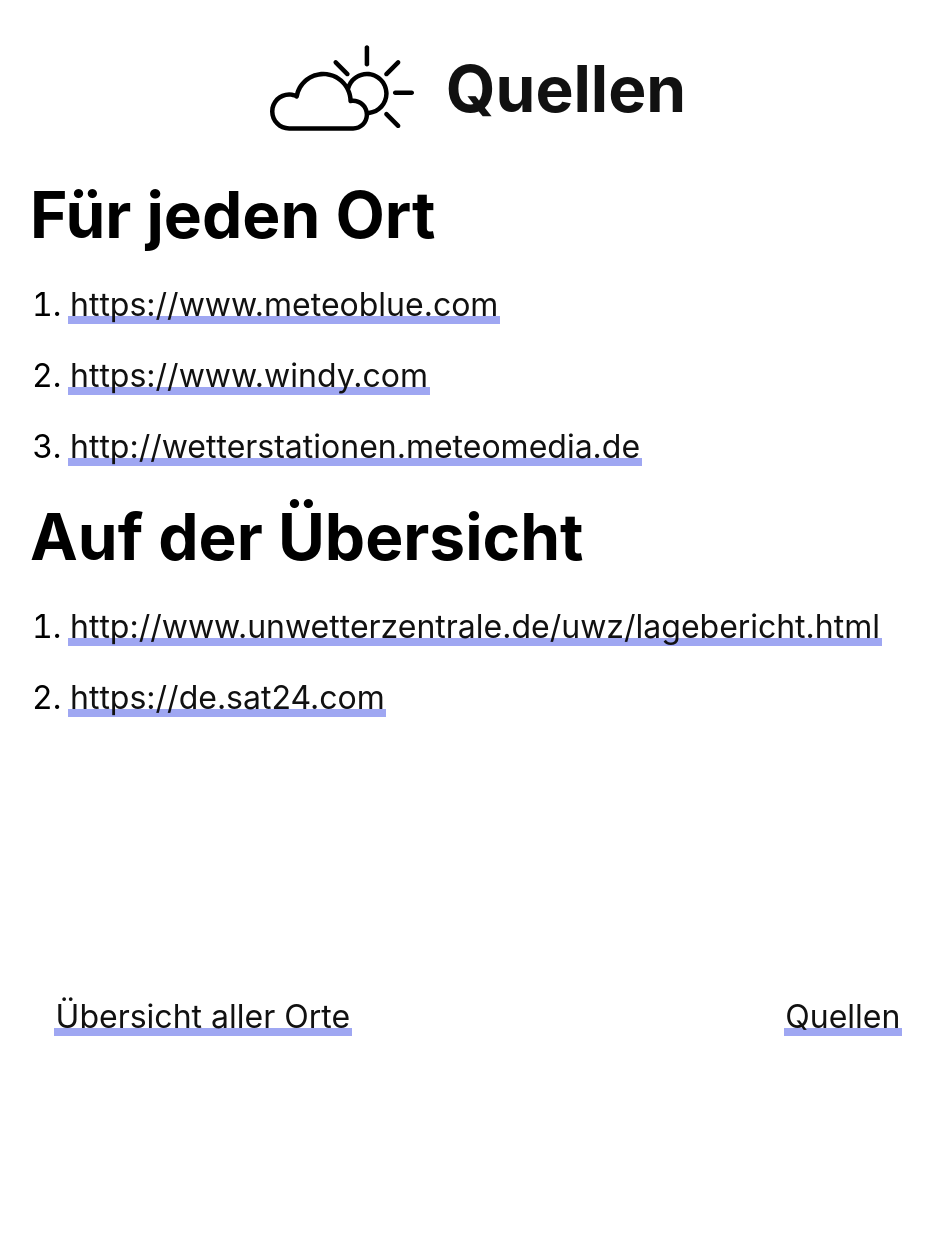
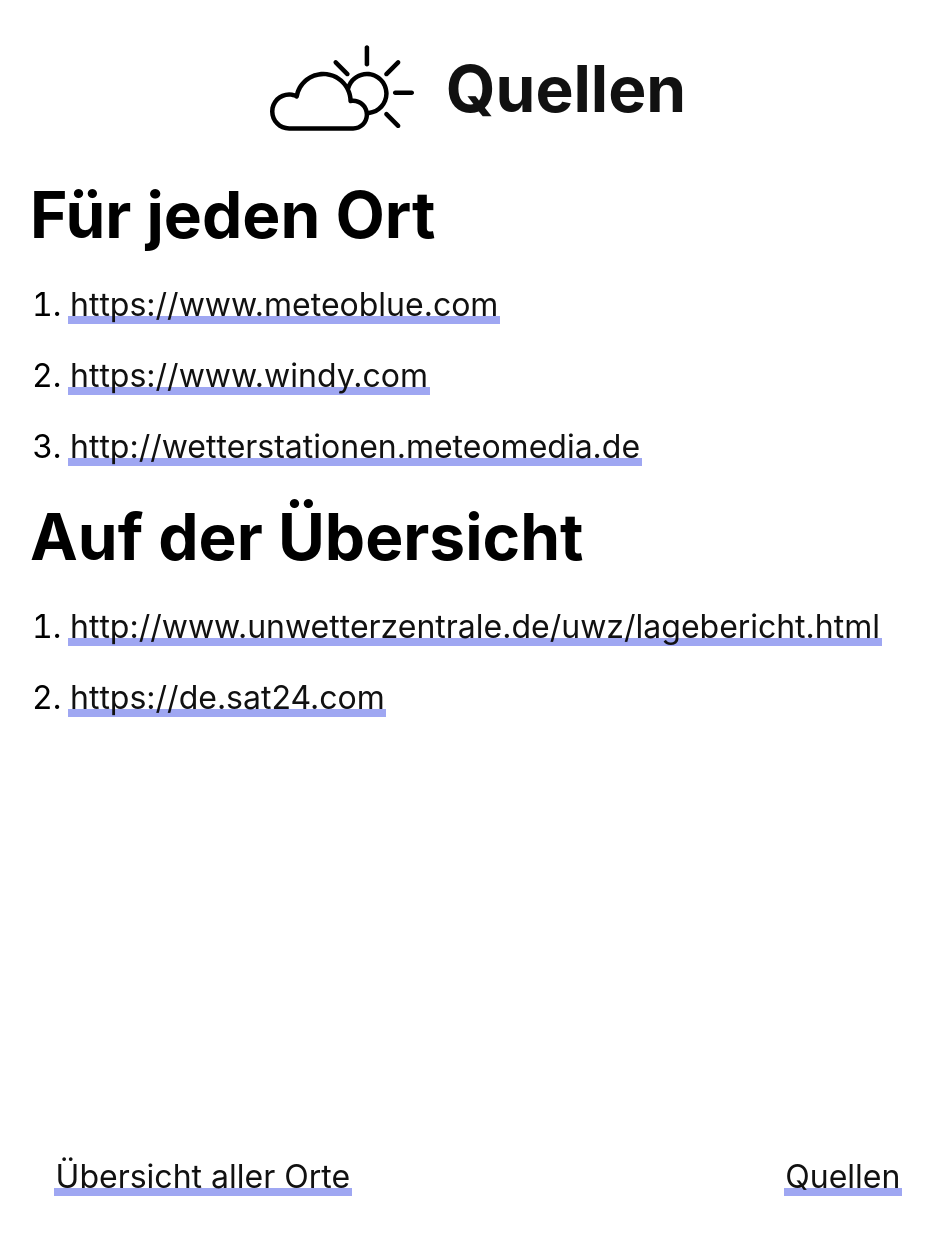
Before and after one commit to app-5ls-de/wetter, a Jekyll site: the page built from quellen.html, in a window 1280 px wide. Shown: the whole page, without its empty margins (162-1095 px from the left). Built offline with Jekyll 4.4.1, drawn with Linux system fonts in a browser that asks for light colours; before the commit the page ends 1092 px from its top, so only the background shows below that.

Commit message:
moved padding from liste to wetterlage for consistent styling

```diff
--- a/_layouts/main.html
+++ b/_layouts/main.html
@@ -83,10 +83,10 @@
             padding-left: 1rem;
             padding-right: 1rem;
             min-width: max-content;
+            padding-bottom: 10rem;
         }
 
         .wetterlage {
-            padding-top: 10rem;
         }
 
         .wetterlage img {
--- a/index.html
+++ b/index.html
@@ -7,5 +7,5 @@
     {% for ort in sorted %}
     <a href="{{ort.url}}" id="{{ort.url | slugify}}">{{ort.title}}</a><br>
     {% endfor %}
-    {% include wetterlage.html %}
 </div>
+{% include wetterlage.html %}
```
